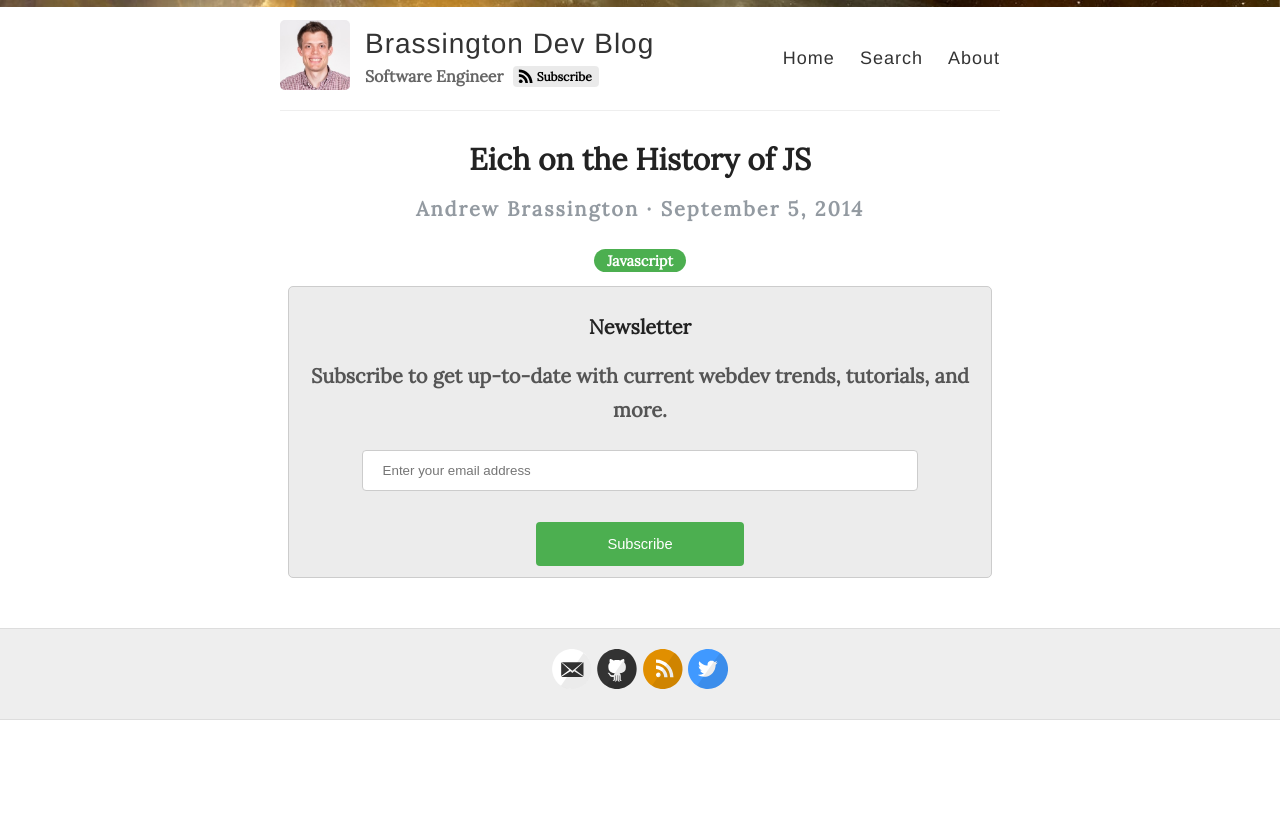
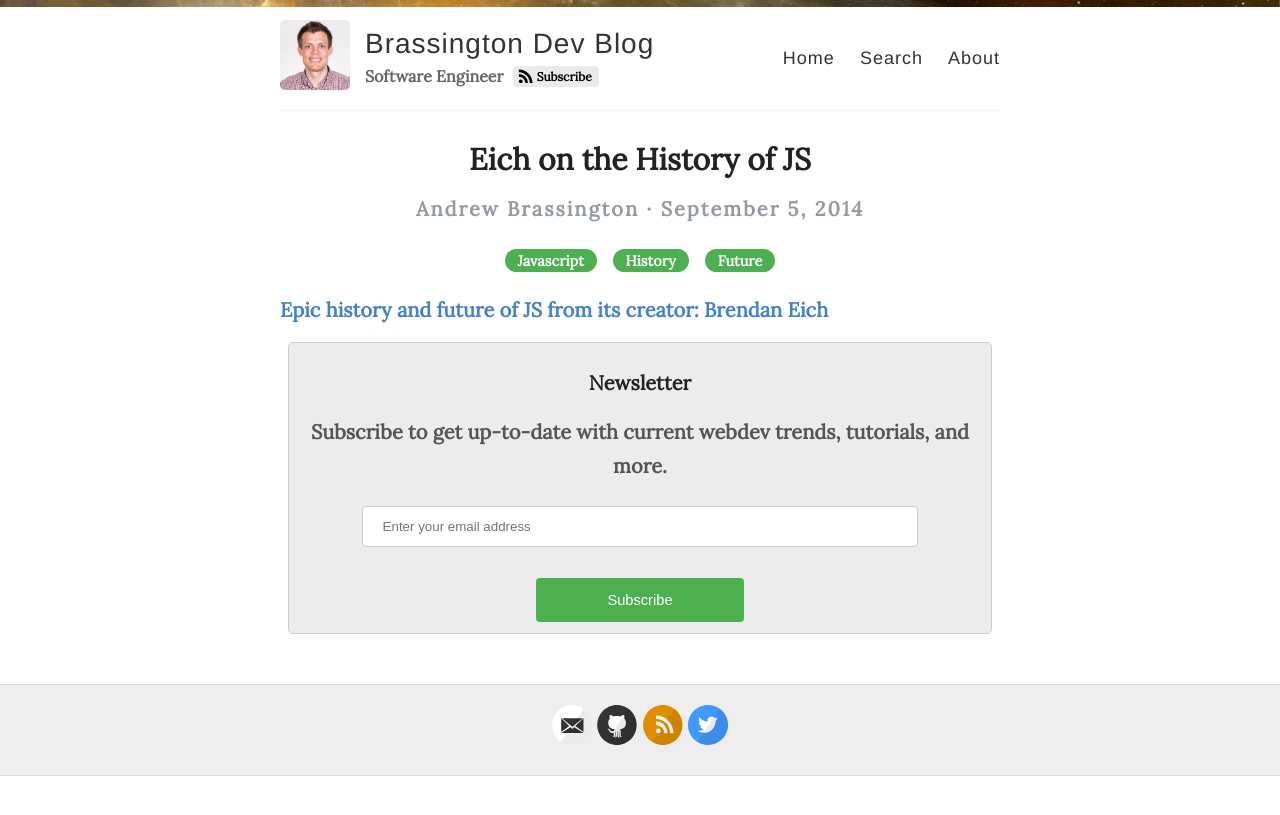
Before and after one commit to machineloop/brassington.dev, a Jekyll site: the page built from _posts/2014-09-05-brendan-eich-js-history.md, in a window 1280 px wide. Shown: the top 815 px of the page. Built offline with Jekyll 4.4.1, drawn with Linux system fonts in a browser that asks for light colours.

Commit message:
Update 2014-09-05-brendan-eich-js-history.md

```diff
--- a/_posts/2014-09-05-brendan-eich-js-history.md
+++ b/_posts/2014-09-05-brendan-eich-js-history.md
@@ -2,8 +2,10 @@
 layout: post
 title: "Eich on the History of JS"
 description: "Epic history and future of JS from its creator: Brendan Eich."
-category: Javascript
+categories: Javascript History Future
 tags: [JavaScript, History, Future]
 comments: true
 link: http://javascriptjabber.com/124-jsj-the-origin-of-javascript-with-brendan-eich/
 ---
+
+[Epic history and future of JS from its creator: Brendan Eich](http://javascriptjabber.com/124-jsj-the-origin-of-javascript-with-brendan-eich/)
```
